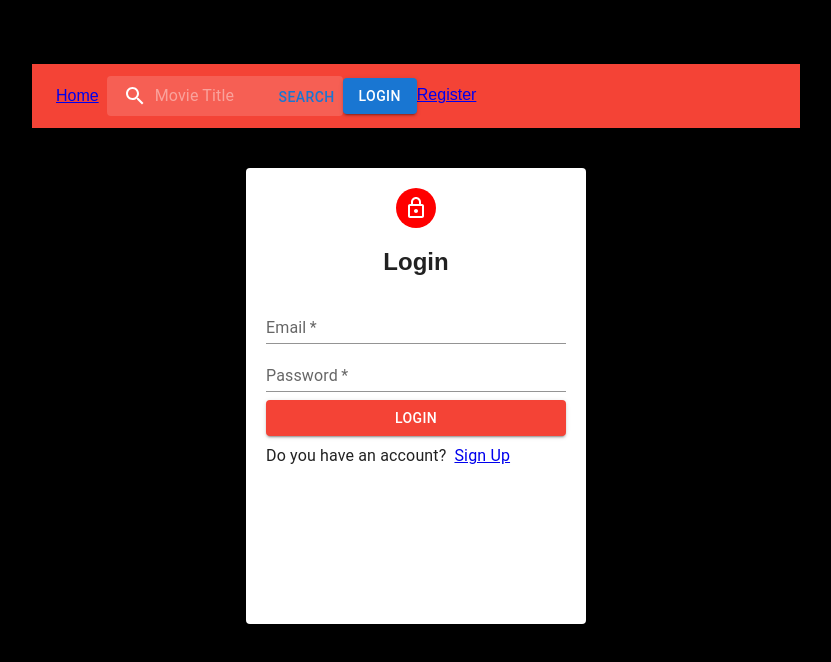
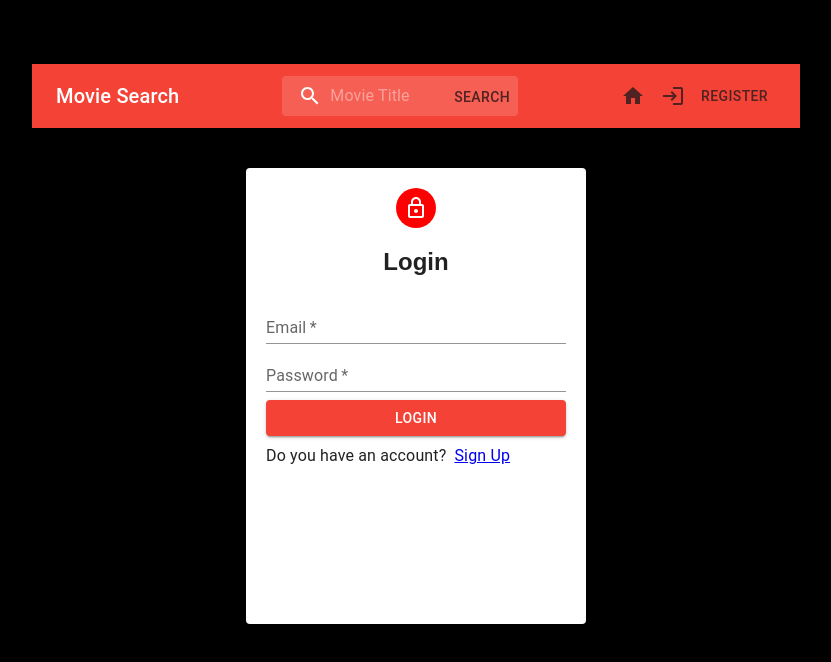
Before and after one commit to moniquemsantos/react-movie-search-app, a React (Create React App) app: page /login in a window 1280 px wide. Shown: the top 662 px of the page, without its empty margins (224-1055 px from the left). Built offline with nearby package versions, Linux system fonts and the light colour scheme; no server answers.

Commit message:
FIX: App bar styles, and login behavior

```diff
--- a/src/Components/Header.jsx
+++ b/src/Components/Header.jsx
@@ -3,10 +3,10 @@ import { styled, alpha } from "@mui/material/styles";
 import AppBar from "@mui/material/AppBar";
 import Box from "@mui/material/Box";
 import Toolbar from "@mui/material/Toolbar";
-//import Typography from "@mui/material/Typography";
+import Typography from "@mui/material/Typography";
 import { Link, useNavigate } from "react-router-dom";
-//import IconButton from "@mui/material/IconButton";
-//import AccountCircle from "@mui/icons-material/AccountCircle";
+import IconButton from "@mui/material/IconButton";
+import { Home, Login } from "@mui/icons-material";
 import InputBase from "@mui/material/InputBase";
 import Button from "@mui/material/Button";
 import SearchIcon from "@mui/icons-material/Search";
@@ -14,7 +14,7 @@ import red from "@mui/material/colors/red";
 import { AuthContext } from "../store/AuthContext";
 import { MoviesContext } from "../store/MoviesContext";
 
-function Header(){
+function Header() {
   const Search = styled("div")(({ theme }) => ({
     position: "relative",
     borderRadius: theme.shape.borderRadius,
@@ -62,37 +62,43 @@ function Header(){
     },
   };
 
+  const ColorButton = styled(Button)(({ theme }) => ({
+    color: "rgb(80,34,34)",
+  }));
+
+  const ColorIconButton = styled(IconButton)(({ theme }) => ({
+    color: "rgb(80,34,34)",
+  }));
+
   let searchInput = useRef();
 
-      const {user, logout} = useContext(AuthContext);
+  const { user, logout } = useContext(AuthContext);
 
-      const {searchMovies} = useContext(MoviesContext);
+  const { searchMovies } = useContext(MoviesContext);
 
   const handleSearch = () => {
     console.log("search term", searchInput.current.value);
-        searchMovies(searchInput.current.value)
+    searchMovies(searchInput.current.value);
   };
 
   const navigate = useNavigate();
 
   const handleLogin = () => {
     navigate("/login");
-      }
-
+  };
 
   return (
     <Box sx={{ flexGrow: 1 }}>
       <AppBar sx={styles.customColor} position="static">
         <Toolbar>
-              <Link to="/">Home</Link>
-                {/* <Typography
+          <Typography
             variant="h6"
             noWrap
             component="div"
             sx={{ flexGrow: 1, display: { xs: "none", sm: "block" } }}
           >
-                  MOVIES
-                </Typography> */}
+            Movie Search
+          </Typography>
           <Search>
             <SearchIconWrapper>
               <SearchIcon />
@@ -105,24 +111,43 @@ function Header(){
               type="text"
               inputRef={searchInput}
             />
-                  <Button variant="text" onClick={handleSearch}>
+            <ColorButton
+              color="secondary"
+              variant="text"
+              onClick={handleSearch}
+            >
               Search
-                  </Button>
+            </ColorButton>
           </Search>
-                <div>
-                  {user ? (<Button onClick={logout} variant="">Logout</Button>) : <Button onClick={ handleLogin } variant="contained">Login</Button>}
-                  {!user && <Link to="/register">Register</Link>}
-                  {/* <IconButton onClick={login}>
-                    <AccountCircle />
-                  </IconButton> */}
-                </div>
+          <Box sx={{ flexGrow: 1 }} />
+          <Box sx={{ display: { xs: "none", md: "flex" } }}>
+            <ColorIconButton onClick={() => navigate("/")}>
+              <Home />
+            </ColorIconButton>
+            {user ? (
+              <ColorButton onClick={logout} variant="">
+                Logout
+              </ColorButton>
+            ) : (
+              <ColorIconButton onClick={handleLogin}>
+                <Login />
+              </ColorIconButton>
+            )}
+            {!user && (
+              <ColorButton
+                component={Link}
+                to={{
+                  pathname: "/register",
+                }}
+              >
+                Register
+              </ColorButton>
+            )}
+          </Box>
         </Toolbar>
       </AppBar>
     </Box>
-      )
+  );
 }
 
-
-
-
-export default Header
+export default Header;
--- a/src/store/AuthContext.jsx
+++ b/src/store/AuthContext.jsx
@@ -30,20 +30,17 @@ export const AuthContextProvider = (props) => {
     }
    };
 
-   const login = (email, password) => {
-        console.log("email, password", email, password);
-
-        signInWithEmailAndPassword(auth, email, password)
-        .then((userCredential) => {
+   const login = async (email, password) => {
+    try {
+      const userCredential = await signInWithEmailAndPassword(auth, email, password)
       const loggedUser = userCredential.user;
-            console.log("user", loggedUser);
       setUser(loggedUser);
-        })
-        .catch ((error) => {
+      return (loggedUser);
+    } catch (error) {
       const errorCode = error.code;
       const errorMessage = error.message;
       console.log(`Error: ${errorCode} - ${errorMessage}`);
-        });
+    }
   };
 
         const checkUserStatus = () => {
--- a/src/views/Login.jsx
+++ b/src/views/Login.jsx
@@ -1,50 +1,66 @@
-import React, {useContext, useState} from 'react'
-import { Link } from 'react-router-dom';
-import { Avatar, Button, Grid, Paper, TextField, Typography } from '@mui/material'
-import LockOutlinedIcon from '@mui/icons-material/LockOutlined';
-import { red } from '@mui/material/colors';
-import { AuthContext } from '../store/AuthContext';
-import Header from '../Components/Header';
-
+import React, { useContext, useState } from "react";
+import { Link, useNavigate } from "react-router-dom";
+import {
+  Avatar,
+  Button,
+  Grid,
+  Paper,
+  TextField,
+  Typography,
+} from "@mui/material";
+import LockOutlinedIcon from "@mui/icons-material/LockOutlined";
+import { red } from "@mui/material/colors";
+import { AuthContext } from "../store/AuthContext";
+import Header from "../Components/Header";
 
 const Login = () => {
-  const paperStyle={padding: 20, width: 300, height: "52vh", margin:"40px auto"};
-  const avatarStyle={backgroundColor:"#ff0000"};
-  const btnStyle={margin: "8px 0", backgroundColor: red[500]};
-  const linkStyle={margin: "8px"};
+  const navigate = useNavigate();
+  const paperStyle = {
+    padding: 20,
+    width: 300,
+    height: "52vh",
+    margin: "40px auto",
+  };
+  const avatarStyle = { backgroundColor: "#ff0000" };
+  const btnStyle = { margin: "8px 0", backgroundColor: red[500] };
+  const linkStyle = { margin: "8px" };
 
   const [email, setEmail] = useState("");
   const [password, setPassword] = useState("");
-  const { login }=useContext(AuthContext);
+  const { login } = useContext(AuthContext);
 
   const handleEmailChange = (e) => {
-        setEmail(e.target.value)
+    setEmail(e.target.value);
   };
 
   const handlePasswordChange = (e) => {
-        setPassword(e.target.value)
+    setPassword(e.target.value);
   };
 
-    const handleRegister = (event) => {
+  const handleLogin = async (event) => {
     // DO YOUR DUE DILIGENCE HERE: check email format, and maybe password length
-        event.preventDefault()
-        login(email, password)
+    event.preventDefault();
+    await login(email, password).then((loggedUser) => {
+      if (loggedUser) {
+        navigate("/");
+      }
+    });
   };
-  return(
+  return (
     <>
       <Grid>
-        < Header />
+        <Header />
         <Paper style={paperStyle}>
           <Grid align="center">
             <Avatar style={avatarStyle}>
-              <LockOutlinedIcon/>
+              <LockOutlinedIcon />
             </Avatar>
             <h2>Login</h2>
           </Grid>
           <TextField
             variant="standard"
             label="Email"
-          id = "email"
+            id="email"
             fullWidth
             required
             onChange={handleEmailChange}
@@ -57,18 +73,26 @@ const Login = () => {
             required
             onChange={handlePasswordChange}
           />
-          <Button onClick={handleRegister} type="submit" variant="contained" style={btnStyle} fullWidth>Login</Button>
-          <Typography> Do you have an account?
-              <Link to="/register" style={linkStyle}
+          <Button
+            onClick={handleLogin}
+            type="submit"
+            variant="contained"
+            style={btnStyle}
+            fullWidth
           >
+            Login
+          </Button>
+          <Typography>
+            {" "}
+            Do you have an account?
+            <Link to="/register" style={linkStyle}>
               Sign Up
             </Link>
           </Typography>
         </Paper>
-
       </Grid>
     </>
-  )
-}
+  );
+};
 
 export default Login;
```
Lines whose indentation alone changed are shown as unchanged.
